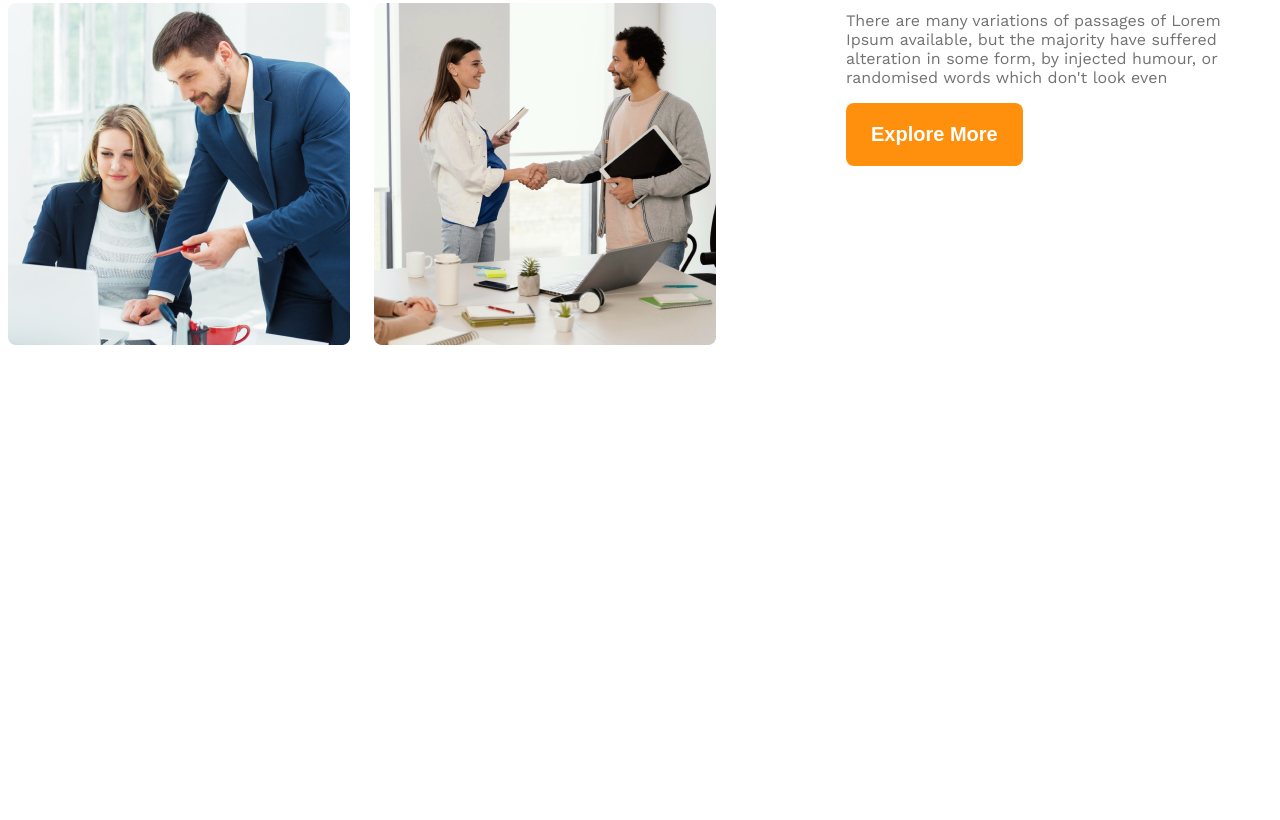
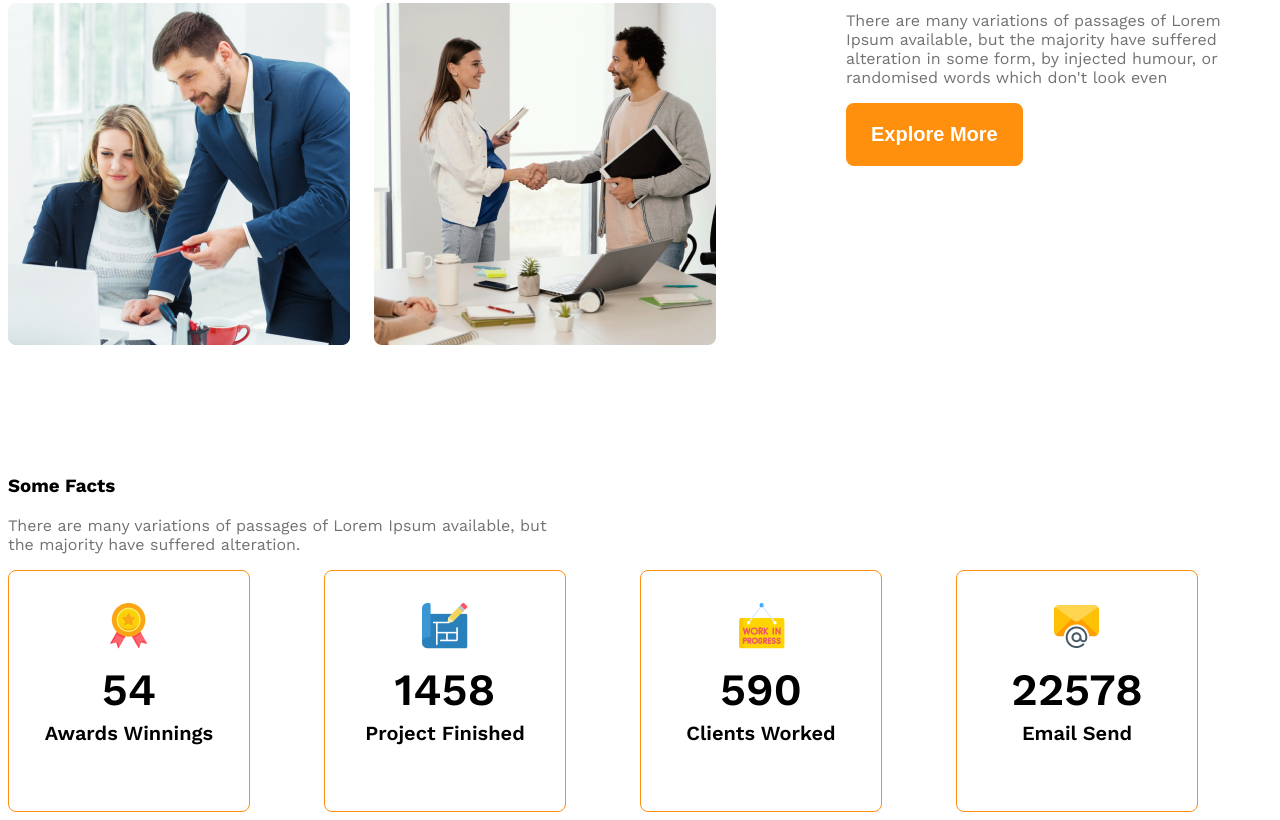
Before and after one commit to evrahimhasan/g-3-architechture-responsive-website, a plain HTML site: page index.html in a window 1280 px wide. Shown: the part 1677-2497 px from the top of the page. Before the commit the page ends 2030 px from the top, so only its background shows below. Drawn offline with nearby package versions, Linux system fonts and the light colour scheme.

Commit message:
added some-fect section

```diff
--- a/index.html
+++ b/index.html
@@ -37,11 +37,52 @@
                 <img src="images/team4.png" alt="">
             </div>
             <div class="our-features">
-                <h3 class="feature-title"> <span id="quick-list" class="text-light-gray">Quick list</span> <span>of Our</span> <span class="text-primary">Features</span></h3>
+                <h3 class="section-title"> <span id="quick-list" class="text-light-gray">Quick list</span> <span>of Our</span> <span class="text-primary">Features</span></h3>
                 <p class="feature-description text-light-gray">There are many variations of passages of Lorem Ipsum available, but the majority have suffered alteration in some form, by injected humour, or randomised words which don't look even</p>
                 <button class="btn-primary">Explore More</button>
             </div>
         </section>
+        <!-- feature will enjoy -->
+         <section>
+
+         </section>
+         <!-- some facts -->
+          <section class="some-fects">
+            <h3 class="sectiion-title">Some Facts</h3>
+            <p class="text-light-gray fact-description">There are many variations of passages of Lorem Ipsum available, but the majority have suffered alteration.</p>
+            <div class="facts-container">
+                <!-- .fact-card*4>img.fact-icon+h4.fact-number+h5.fact-name -->
+                 <div class="fact-card display-flex">
+                    <div>
+                        <img src="images/icons/ribon.png" alt="" class="fact-icon">
+                        <h4 class="fact-number">54</h4>
+                        <h5 class="fact-name">Awards Winnings</h5>
+                    </div>
+                 </div>
+                 <div class="fact-card display-flex">
+                    <div>
+                        <img src="images/icons/projects.png" alt="" class="fact-icon">
+                        <h4 class="fact-number">1458</h4>
+                        <h5 class="fact-name">Project Finished</h5>
+                    </div>
+                 </div>
+                 <div class="fact-card display-flex">
+                    <div>
+                        <img src="images/icons/customers.png" alt="" class="fact-icon">
+                        <h4 class="fact-number">590</h4>
+                        <h5 class="fact-name">Clients Worked</h5>
+                    </div>
+                 </div>
+                 <div class="fact-card display-flex">
+                    <div>
+                        <img src="images/icons/email.png" alt="" class="fact-icon">
+                        <h4 class="fact-number">22578</h4>
+                        <h5 class="fact-name">Email Send</h5>
+                    </div>
+                 </div>
+
+            </div>
+          </section>
     </main>
     <footer>
 
--- a/styles/style.css
+++ b/styles/style.css
@@ -40,7 +40,10 @@
     border: none;
     border-radius: 8px;
 }
-
+.section-title {
+    font-size: 2.8rem;
+    font-weight: 700;
+}
 .main {
     max-width: 1440px;
     margin: 0 auto;
@@ -103,15 +106,41 @@ main > section {
     max-width: 530px;
 }
 
-.feature-title {
-    font-size: 2.8rem;
-    font-weight: 700;
-}
+
 #quick-list {
     font-weight: 500;
 }
 
+/* some facts related style */
 
+.facts-container {
+    display: grid;
+    grid-template-columns: repeat(4, 1fr);
+}
+
+.fact-card {
+    border: 1px solid #FF900E;
+    width: 240px;
+    height: 240px;
+    border-radius: 8px;
+    justify-content: center;
+    align-items: center;
+    text-align: center;
+}
+.fact-number {
+    font-size: 2.8rem;
+    font-weight: 600;
+    margin-top: 10px;
+    margin-bottom: 5px;
+}
+.fact-name {
+    font-size: 1.25rem;
+    font-weight: 600;
+    margin-top: 5px;
+}
+.fact-description {
+    max-width: 540px;
+}
 
 
 
```
